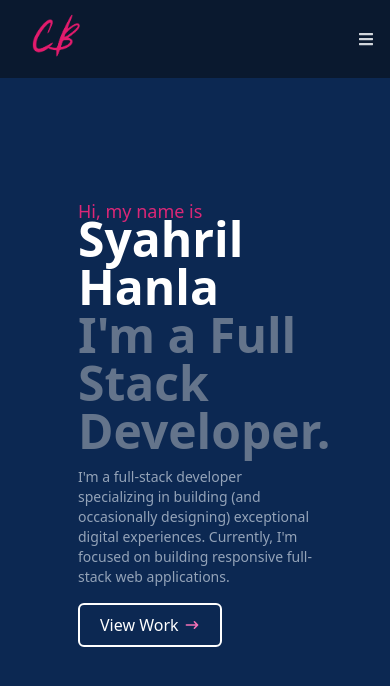
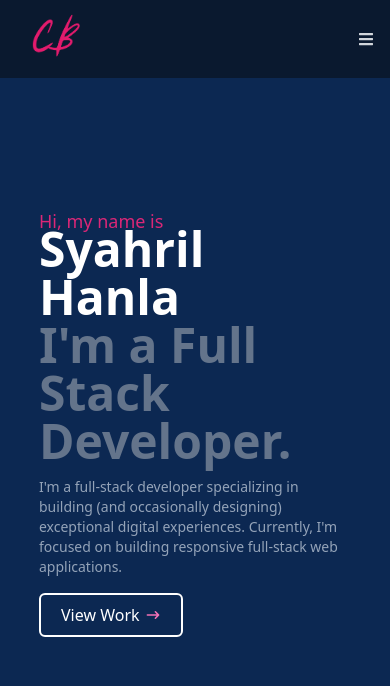
Before and after one commit to syahrilhanla/portfolio-website, a Next.js app: page / in a window 390 px wide. Shown: the top 686 px of the page. Built offline with nearby package versions, Linux system fonts and the light colour scheme.

Commit message:
fixed layout on Home and Introduction Components

```diff
--- a/components/Home.jsx
+++ b/components/Home.jsx
@@ -2,10 +2,8 @@ import Introduction from "./Introduction";
 
 const Home = () => {
 	return (
-		<div className='bg-[#0c2852] h-screen w-screen flex flex-col justify-center items-center'>
-			<div className='w-[60%] md:w-[50%] '>
-				<Introduction />
-			</div>
+		<div className='bg-[#0c2852] w-full flex flex-col items-center'>
+			<Introduction />
 		</div>
 	);
 };
--- a/components/Introduction.jsx
+++ b/components/Introduction.jsx
@@ -2,7 +2,7 @@ import { HiArrowNarrowRight } from "react-icons/hi";
 
 const Introduction = () => {
 	return (
-		<div className='flex flex-col'>
+		<div className='flex flex-col h-screen w-[80%] md:w-[50%] justify-center'>
 			<p className='text-pink-600 font-medium text-lg'>Hi, my name is</p>
 			<h1 className='text-white text-5xl font-bold mt-[-10px]'>
 				Syahril Hanla
```
